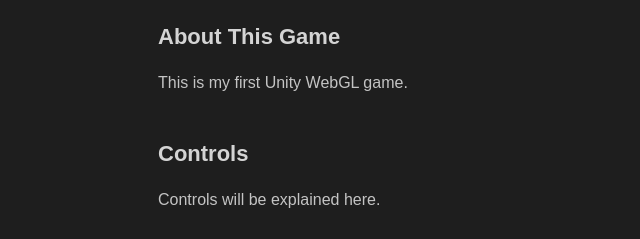
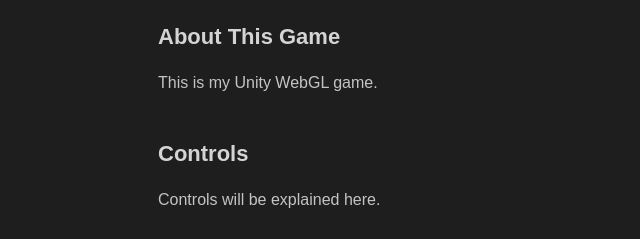
Before and after one commit to yUnomas/yunomas-web-site, a plain HTML site: page index.html in a window 1280 px wide. Shown: the part 713-952 px from the top of the page, 52-692 px from the left. Drawn offline with Linux system fonts and the light colour scheme.

Commit message:
Update game description

```diff
--- a/index.html
+++ b/index.html
@@ -25,7 +25,7 @@
         </section>
         <section>
             <h2>About This Game</h2>
-            <p>This is my first Unity WebGL game.</p>
+            <p>This is my Unity WebGL game.</p>
         </section>
         <section>
             <h2>Controls</h2>
```
